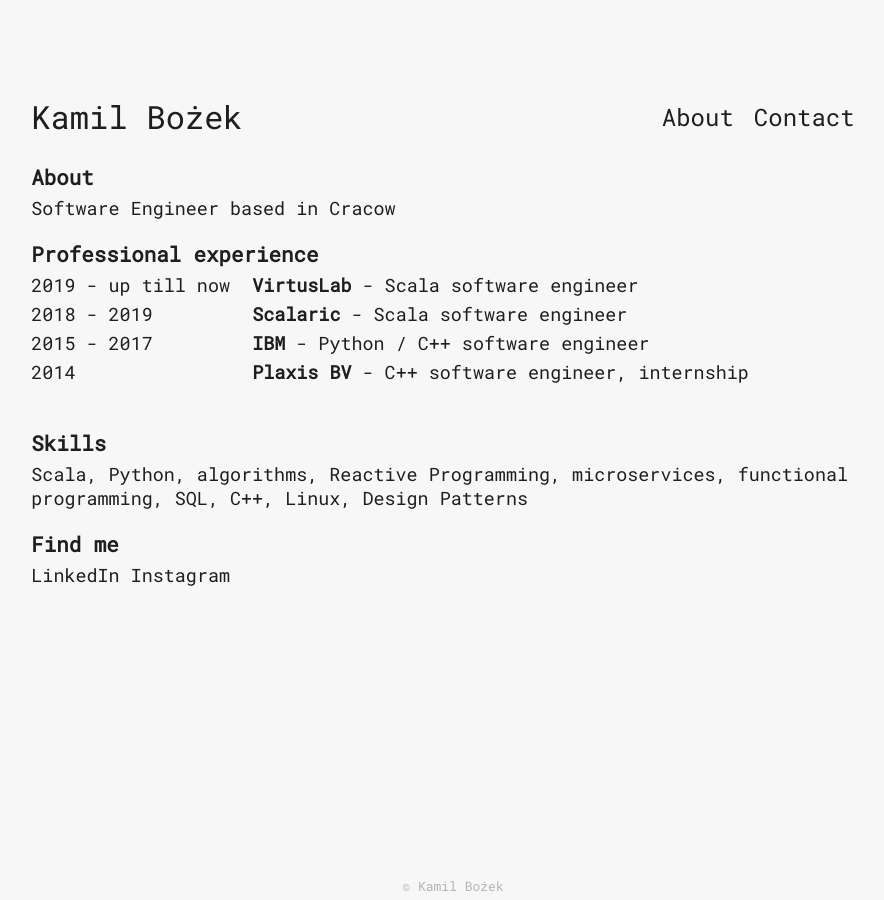
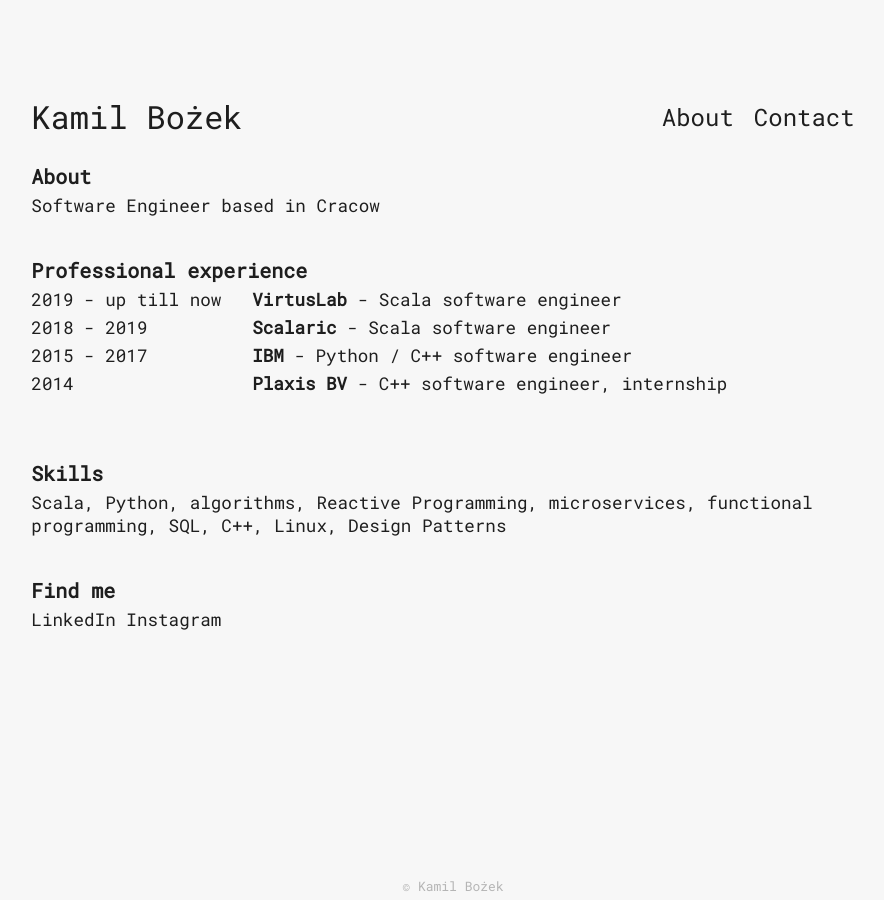
Before and after one commit to kamilbozek/kamilbozek.github.io, a Jekyll site: the page built from website/about.html, in a window 1280 px wide. Shown: the whole page, without its empty margins (187-1071 px from the left). Built offline with Jekyll 4.4.1, drawn with Linux system fonts in a browser that asks for light colours.

```diff
--- a/website/_config.yml
+++ b/website/_config.yml
@@ -1,3 +1,5 @@
 url: "https://www.kamilbozek.com"
 baseurl: "/"
-title: "Kamil Bozek"
+title: "Kamil Bożek"
+description: "Kamil Bożek"
+author: "Kamil Bożek"
--- a/website/_sass/main.scss
+++ b/website/_sass/main.scss
@@ -61,7 +61,7 @@ body {
   // background-color: blue;
   grid-area: content;
   padding: 20px 5px 5px;
-  font-size: 1.15rem;
+  font-size: 1.10rem;
 }
 
 .footer {
@@ -71,6 +71,7 @@ body {
   font-size: small;
   text-align: center;
   padding: 5px;
+  padding-top: 40px;
 }
 @media screen and (min-width: 768px) {
   .wrapper {
@@ -108,7 +109,7 @@ a:active {
 h1 {
   font-weight: bold;
   padding-bottom: 5px;
-  font-size: 1.30rem;
+  font-size: 1.25rem;
 }
 
 .listAbout {
@@ -119,6 +120,10 @@ h1 {
 
 .padded {
   padding-top: 20px;
+}
+
+.paddedDouble {
+  padding-top: 40px;
 }
 
 dl {
--- a/website/about.html
+++ b/website/about.html
@@ -5,7 +5,7 @@ title: "About"
 <h1>About</h1>
 <p class="aboutContent">Software Engineer based in Cracow</p>
 
-<h1 class="padded">Professional experience</h1>
+<h1 class="paddedDouble">Professional experience</h1>
 <ul class="listAbout">
   {% for job in site.data.jobs %}
   <li>
@@ -16,10 +16,10 @@ title: "About"
   {% endfor %}
 </ul>
 
-<h1 class="padded">Skills</h1>
+<h1 class="paddedDouble">Skills</h1>
 <p class="aboutContent">Scala, Python, algorithms, Reactive Programming, microservices, functional programming, SQL, C++, Linux, Design Patterns</p>
 
-<h1 class="padded">Find me</h1>
+<h1 class="paddedDouble">Find me</h1>
 <p class="aboutContent">
   <a href="https://www.linkedin.com/in/kamilbozek" target="_blank">LinkedIn</a>
   <a href="https://www.instagram.com/kamilbozek/" target="_blank">Instagram</a>
```
Also changed, not shown: website/_layouts/default.html (+20 -1 lines).
